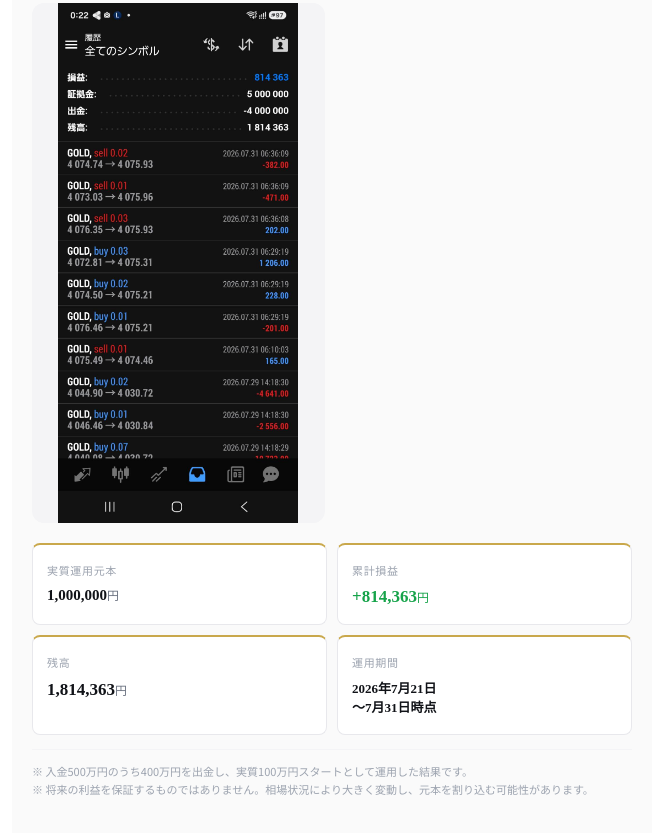
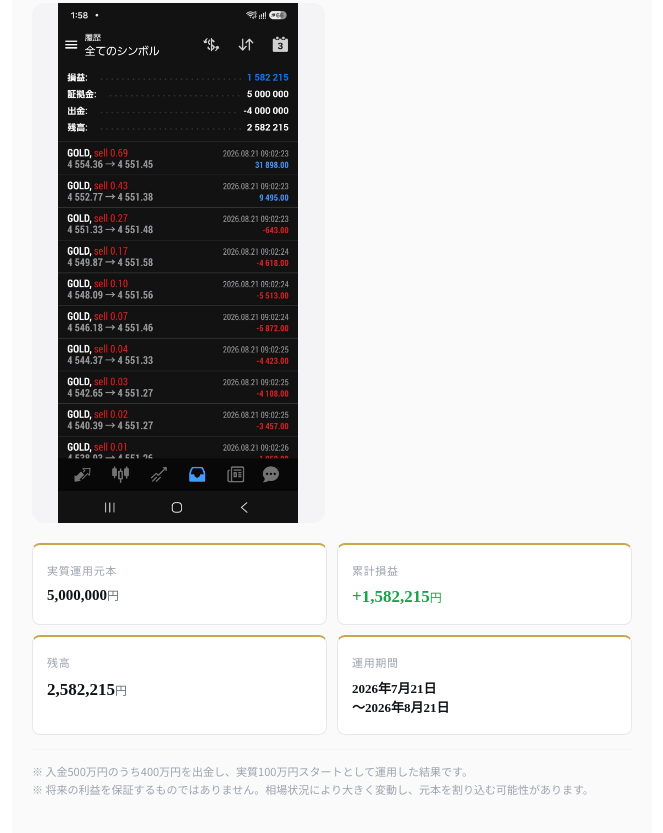
Before and after one commit to netone6666-beep/mkjapan-lp, a plain HTML site: page phalanx/index.html in a window 1280 px wide. Shown: the part 2998-3831 px from the top of the page, without its empty margins (308-971 px from the left). Drawn offline with Linux system fonts and the light colour scheme.

Commit message:
feat: PHALANX実績画像・数値を最新版に更新（社長版・たいが版）

```diff
--- a/phalanx/index.html
+++ b/phalanx/index.html
@@ -405,26 +405,26 @@ a { text-decoration: none; color: inherit; }
 
   <!-- 画像エリア（実績スクリーンショットがあれば ./phalanx-result.jpg に差し替え） -->
   <div class="result-img-area">
-    <img src="phalanx-result.jpg" alt="MT4運用画面" onerror="this.parentElement.innerHTML='<div class=\'result-img-placeholder\'><span style=\'font-size:36px;\'>📱</span><span>実績スクリーンショット</span></div>'">
+    <img src="result.jpg" alt="MT4運用画面" onerror="this.parentElement.innerHTML='<div class=\'result-img-placeholder\'><span style=\'font-size:36px;\'>📱</span><span>実績スクリーンショット</span></div>'">
   </div>
 
   <!-- 実績カード -->
   <div class="result-grid">
     <div class="result-card">
       <div class="result-card-label">実質運用元本</div>
-      <div class="result-card-value" style="font-size:15px;">1,000,000<span style="font-size:12px;font-weight:400;color:var(--g600);">円</span></div>
+      <div class="result-card-value" style="font-size:15px;">5,000,000<span style="font-size:12px;font-weight:400;color:var(--g600);">円</span></div>
     </div>
     <div class="result-card">
       <div class="result-card-label">累計損益</div>
-      <div class="result-card-value plus">+814,363<span style="font-size:12px;font-weight:400;color:#16A34A;">円</span></div>
+      <div class="result-card-value plus">+1,582,215<span style="font-size:12px;font-weight:400;color:#16A34A;">円</span></div>
     </div>
     <div class="result-card">
       <div class="result-card-label">残高</div>
-      <div class="result-card-value">1,814,363<span style="font-size:12px;font-weight:400;color:var(--g600);">円</span></div>
+      <div class="result-card-value">2,582,215<span style="font-size:12px;font-weight:400;color:var(--g600);">円</span></div>
     </div>
     <div class="result-card">
       <div class="result-card-label">運用期間</div>
-      <div class="result-card-value" style="font-size:13px;line-height:1.5;">2026年7月21日<br>〜7月31日時点</div>
+      <div class="result-card-value" style="font-size:13px;line-height:1.5;">2026年7月21日<br>〜2026年8月21日</div>
     </div>
   </div>
   <div class="result-disc">
```
Also changed, not shown: phalanx/taiga/index.html (+5 -5 lines), phalanx/result.jpg (added), phalanx/taiga/result.jpg (added).
